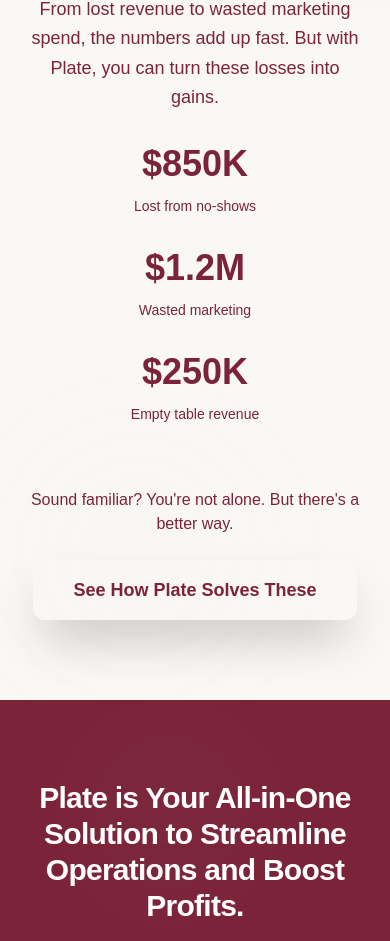
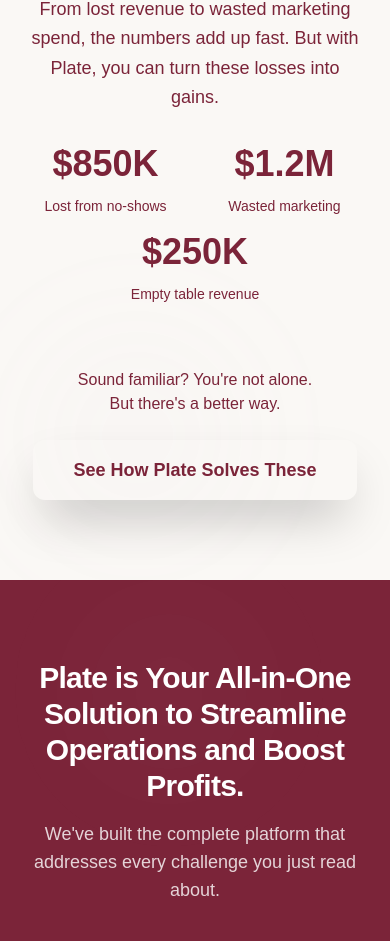
Before and after one commit to qwerty-development/plate-landing-page, a Next.js app: page /restaurant in a window 390 px wide. Shown: the part 2692-3633 px from the top of the page. Built offline with nearby package versions, Linux system fonts and the light colour scheme.

Commit message:
Refactor grid layout in RestaurantChallenges component for improved responsiveness and visual consistency. Adjusted grid structure and spacing for better alignment on different screen sizes, and enhanced text formatting for clarity.

```diff
--- a/app/components/RestaurantChallenges.tsx
+++ b/app/components/RestaurantChallenges.tsx
@@ -139,7 +139,7 @@
               From lost revenue to wasted marketing spend, the numbers add up
               fast. But with Plate, you can turn these losses into gains.
             </p>
-            <div className="grid sm:grid-cols-3 gap-8 text-center">
+            <div className="grid grid-cols-2 sm:grid-cols-3 gap-4 sm:gap-8 text-center">
               <div
                 className={`space-y-3 transition-all duration-700 ${
                   isVisible
@@ -167,7 +167,7 @@
                 </div>
               </div>
               <div
-                className={`space-y-3 transition-all duration-700 ${
+                className={`col-span-2 sm:col-span-1 space-y-3 transition-all duration-700 ${
                   isVisible
                     ? "translate-y-0 opacity-100"
                     : "translate-y-4 opacity-0"
@@ -191,7 +191,7 @@
           style={{ transitionDelay: "1000ms" }}
         >
           <p className="text-muted-foreground mb-6">
-            Sound familiar? You're not alone. But there's a better way.
+            Sound familiar? You're not alone.<br />But there's a better way.
           </p>
           <button
             className={`bg-primary text-primary-foreground px-10 py-4 rounded-xl font-bold text-lg shadow-2xl border-0 relative overflow-hidden group ${
```
